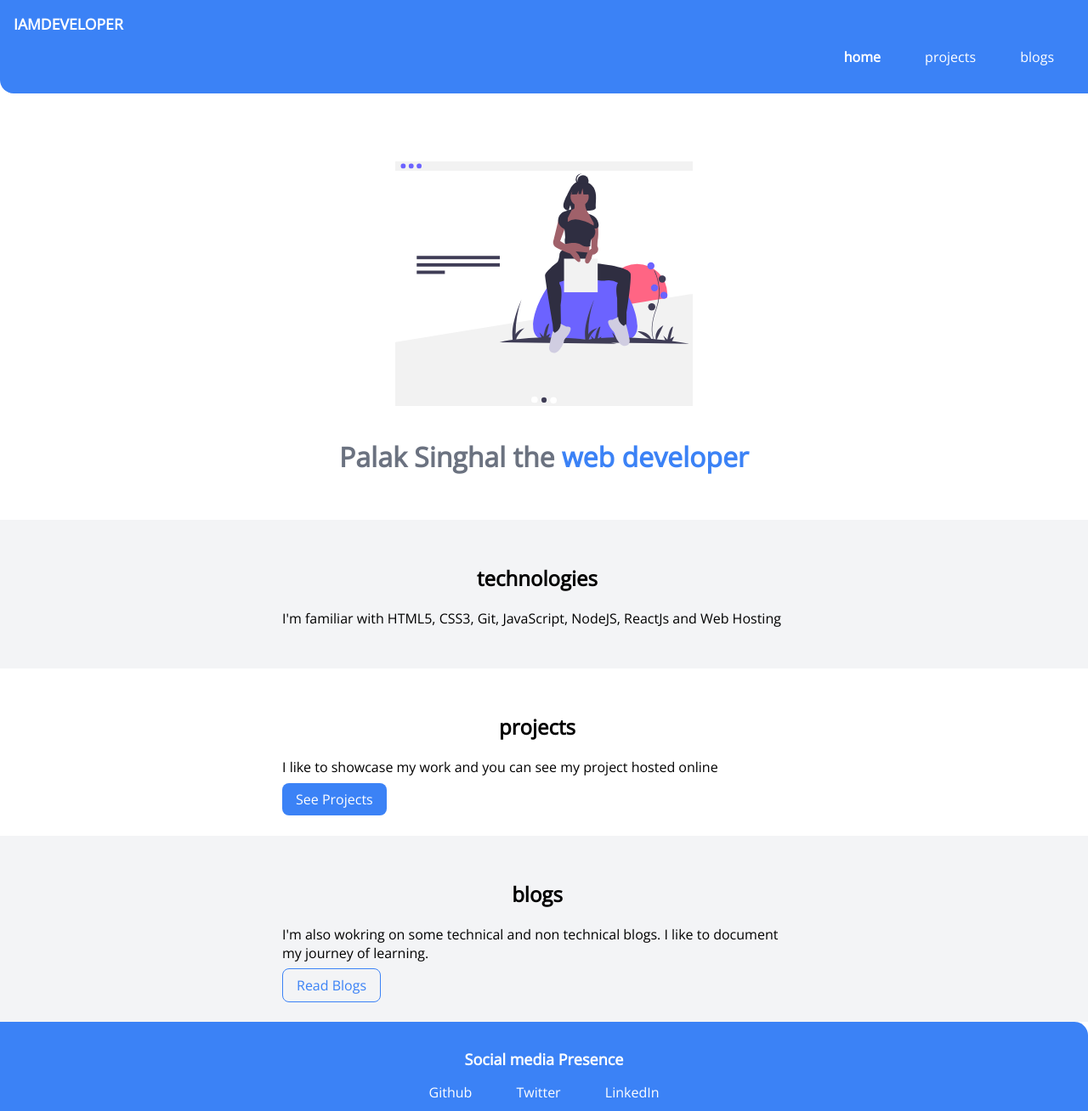
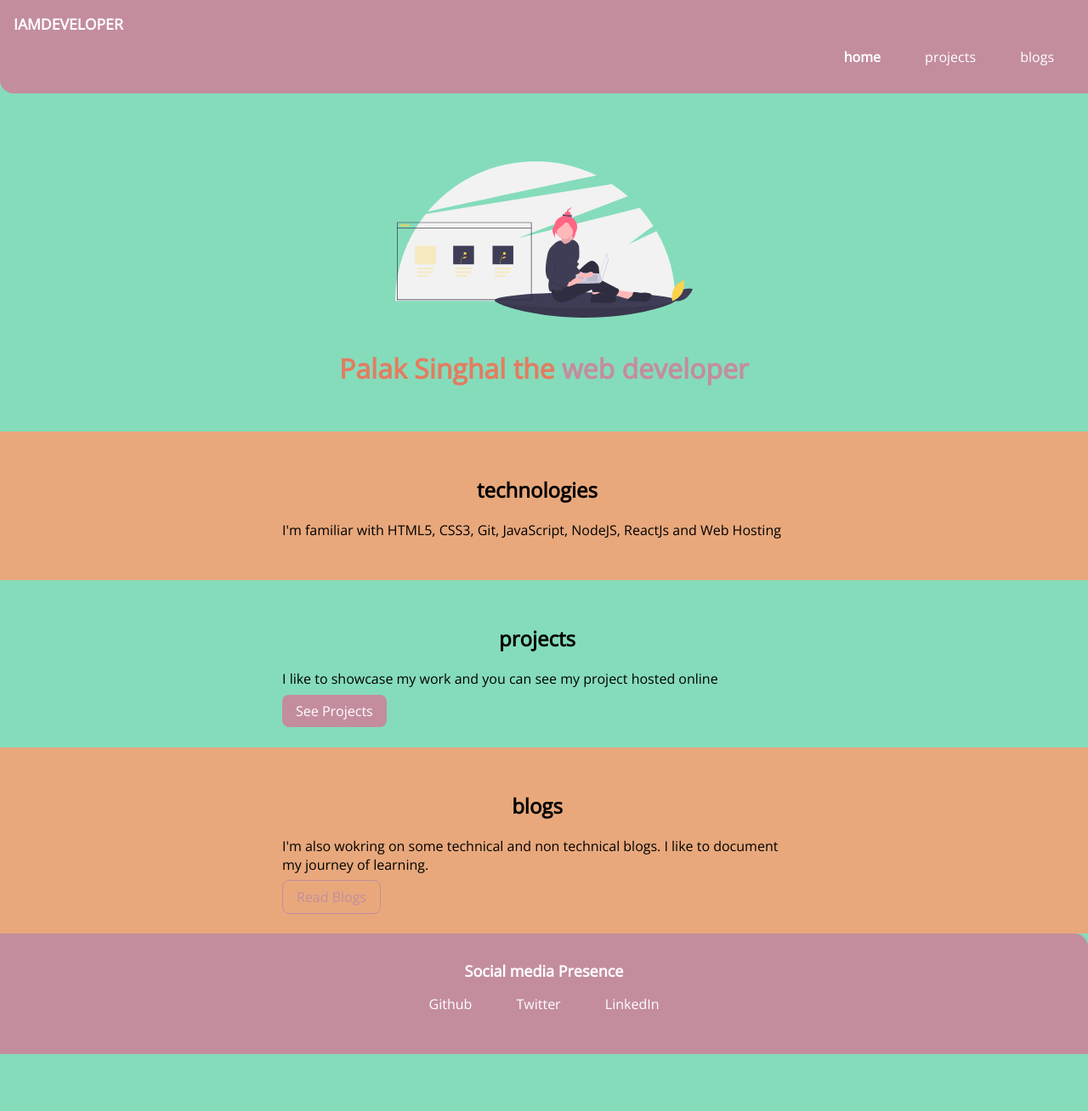
Before and after one commit to palaksinghal5/HTML5-Introduction, a plain HTML site: page index.html in a window 1280 px wide. Shown: the whole page at 85% size. After the commit the page ends 1241 px from the top, so only its background shows below. Drawn offline with nearby package versions, Linux system fonts and the light colour scheme.

Commit message:
color changes

```diff
--- a/index.html
+++ b/index.html
@@ -25,7 +25,7 @@
     </nav>
 
     <header class="hero">
-        <img class="hero-image" src="images/undraw_personal_website_weap.svg" />
+        <img class="hero-image" src="images/undraw_web_development_w2vv.svg" />
         <h1 class="hero-heading">Palak Singhal the <span class="heading-inverted">web developer</span></h1>
     </header>
 
@@ -42,7 +42,7 @@
         <div class="container container-center">
             <h1>projects</h1>
             <p>I like to showcase my work and you can see my project hosted online</p>
-            <a class="link link-primary" href="/">See Projects</a>
+            <a class="link link-primary" href="/projects.html">See Projects</a>
 
         </div>
 
@@ -52,7 +52,7 @@
         <div class="container container-center">
             <h1>blogs</h1>
             <p>I'm also wokring on some technical and non technical blogs. I like to document my journey of learning.</p>
-            <a class="link link-secondary" href="/">Read Blogs</a>
+            <a class="link link-secondary" href="/blogs.html">Read Blogs</a>
 
         </div>
 
--- a/styles.css
+++ b/styles.css
@@ -1,15 +1,16 @@
 @import url('https://fonts.googleapis.com/css2?family=Open+Sans&display=swap');
 
 :root {
-    --primary-color: #3B82F6;
-    --off-white: #F3F4F6;
-    --dark-pink: #6B7280;
+    --primary-color: #C38D9E;
+    --off-white: #E8A87C;
+    --dark-pink: #E27D60;
 
 }
 
 body {
     font-family: 'Open Sans', sans-serif;
     margin: 0px;
+    background-color: #85DCBB;
 }
 
 hr {
```
Also changed, not shown: images/undraw_web_development_w2vv.svg (added).
